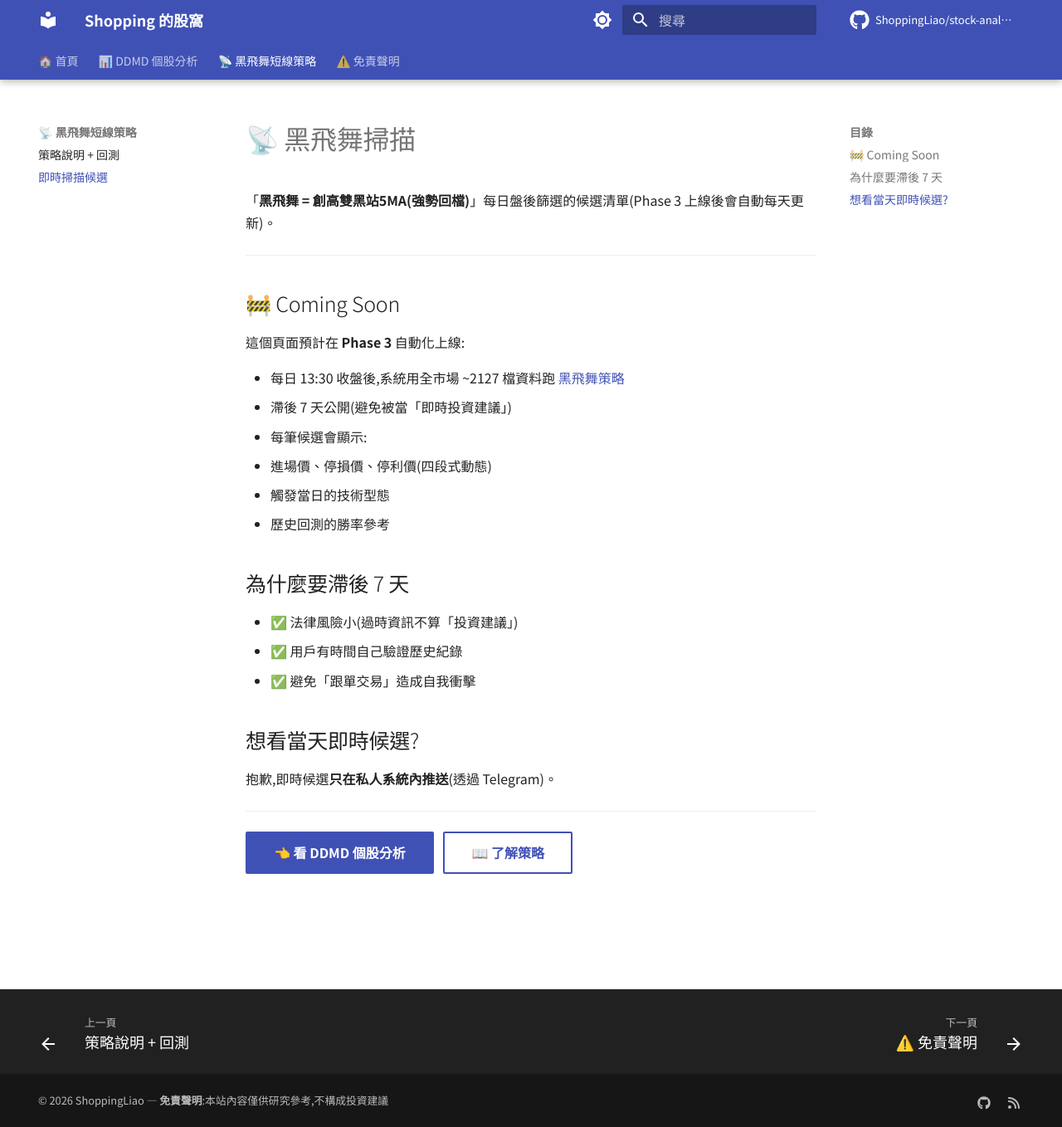
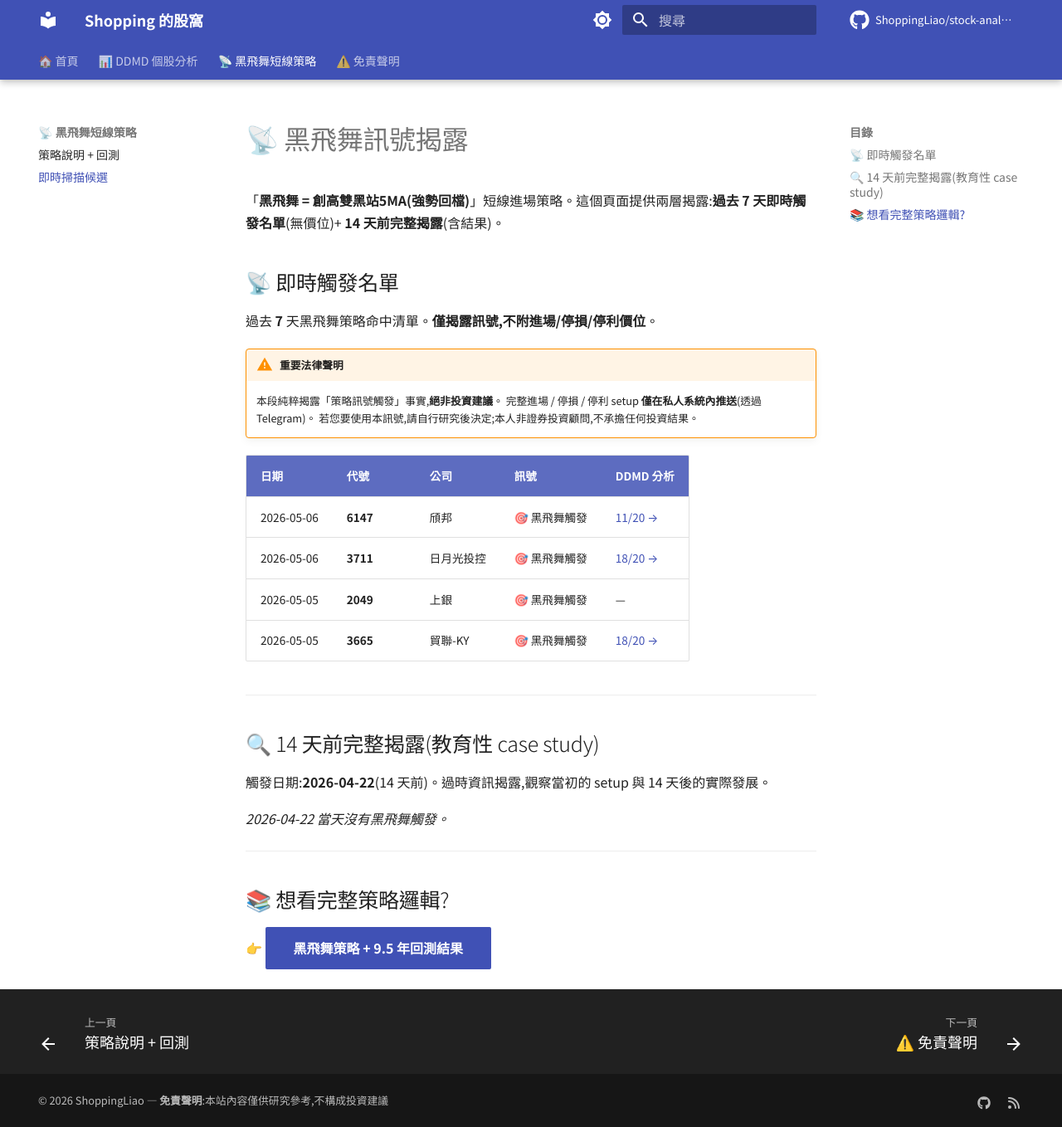
Before and after one commit to ShoppingLiao/stock-analysis-public, an MkDocs documentation site: the page built from docs/signals.md, in a window 1280 px wide and 1358 px high. Shown: the whole window at 83% size. Built offline with MkDocs 1.6.1 and Material for MkDocs 9.7.7, drawn with Linux system fonts in a browser that asks for light colours; comment, search, counter and statistics services are not loaded.

Commit message:
docs(signals): update L2/L3 (2026-05-06)

```diff
--- a/docs/signals.md
+++ b/docs/signals.md
@@ -1,31 +1,35 @@
-# 📡 黑飛舞掃描
+# 📡 黑飛舞訊號揭露
 
-「**黑飛舞 = 創高雙黑站5MA(強勢回檔)**」每日盤後篩選的候選清單(Phase 3 上線後會自動每天更新)。
+「**黑飛舞 = 創高雙黑站5MA(強勢回檔)**」短線進場策略。這個頁面提供兩層揭露:**過去 7 天即時觸發名單**(無價位)+ **14 天前完整揭露**(含結果)。
+
+## 📡 即時觸發名單
+
+過去 **7** 天黑飛舞策略命中清單。**僅揭露訊號,不附進場/停損/停利價位**。
+
+!!! warning "重要法律聲明"
+    本段純粹揭露「策略訊號觸發」事實,**絕非投資建議**。
+    完整進場 / 停損 / 停利 setup **僅在私人系統內推送**(透過 Telegram)。
+    若您要使用本訊號,請自行研究後決定;本人非證券投資顧問,不承擔任何投資結果。
+
+| 日期 | 代號 | 公司 | 訊號 | DDMD 分析 |
+|------|------|------|------|----------|
+| 2026-05-06 | **6147** | 頎邦 | 🎯 黑飛舞觸發 | [11/20 →](https://shoppingliao.github.io/stock-analysis-public/reports/6147_%E9%A0%8E%E9%82%A6_DDMD_2026-05-06/) |
+| 2026-05-06 | **3711** | 日月光投控 | 🎯 黑飛舞觸發 | [18/20 →](https://shoppingliao.github.io/stock-analysis-public/reports/3711_%E6%97%A5%E6%9C%88%E5%85%89%E6%8A%95%E6%8E%A7_DDMD_2026-05-05/) |
+| 2026-05-05 | **2049** | 上銀 | 🎯 黑飛舞觸發 | — |
+| 2026-05-05 | **3665** | 貿聯-KY | 🎯 黑飛舞觸發 | [18/20 →](https://shoppingliao.github.io/stock-analysis-public/reports/3665_%E8%B2%BF%E8%81%AF_DDMD_2026-05-06/) |
+
 
 ---
 
-## 🚧 Coming Soon
+## 🔍 14 天前完整揭露(教育性 case study)
 
-這個頁面預計在 **Phase 3** 自動化上線:
+觸發日期:**2026-04-22**(14 天前)。過時資訊揭露,觀察當初的 setup 與 14 天後的實際發展。
 
-- 每日 13:30 收盤後,系統用全市場 ~2127 檔資料跑 [黑飛舞策略](about/strategy.md)
-- 滯後 7 天公開(避免被當「即時投資建議」)
-- 每筆候選會顯示:
-  - 進場價、停損價、停利價(四段式動態)
-  - 觸發當日的技術型態
-  - 歷史回測的勝率參考
+*2026-04-22 當天沒有黑飛舞觸發。*
 
-## 為什麼要滯後 7 天
-
-- ✅ 法律風險小(過時資訊不算「投資建議」)
-- ✅ 用戶有時間自己驗證歷史紀錄
-- ✅ 避免「跟單交易」造成自我衝擊
-
-## 想看當天即時候選?
-
-抱歉,即時候選**只在私人系統內推送**(透過 Telegram)。
 
 ---
 
-[👈 看 DDMD 個股分析](reports/index.md){ .md-button .md-button--primary }
-[📖 了解策略](about/strategy.md){ .md-button }
+## 📚 想看完整策略邏輯?
+
+👉 [黑飛舞策略 + 9.5 年回測結果](about/strategy.md){ .md-button .md-button--primary }
```
